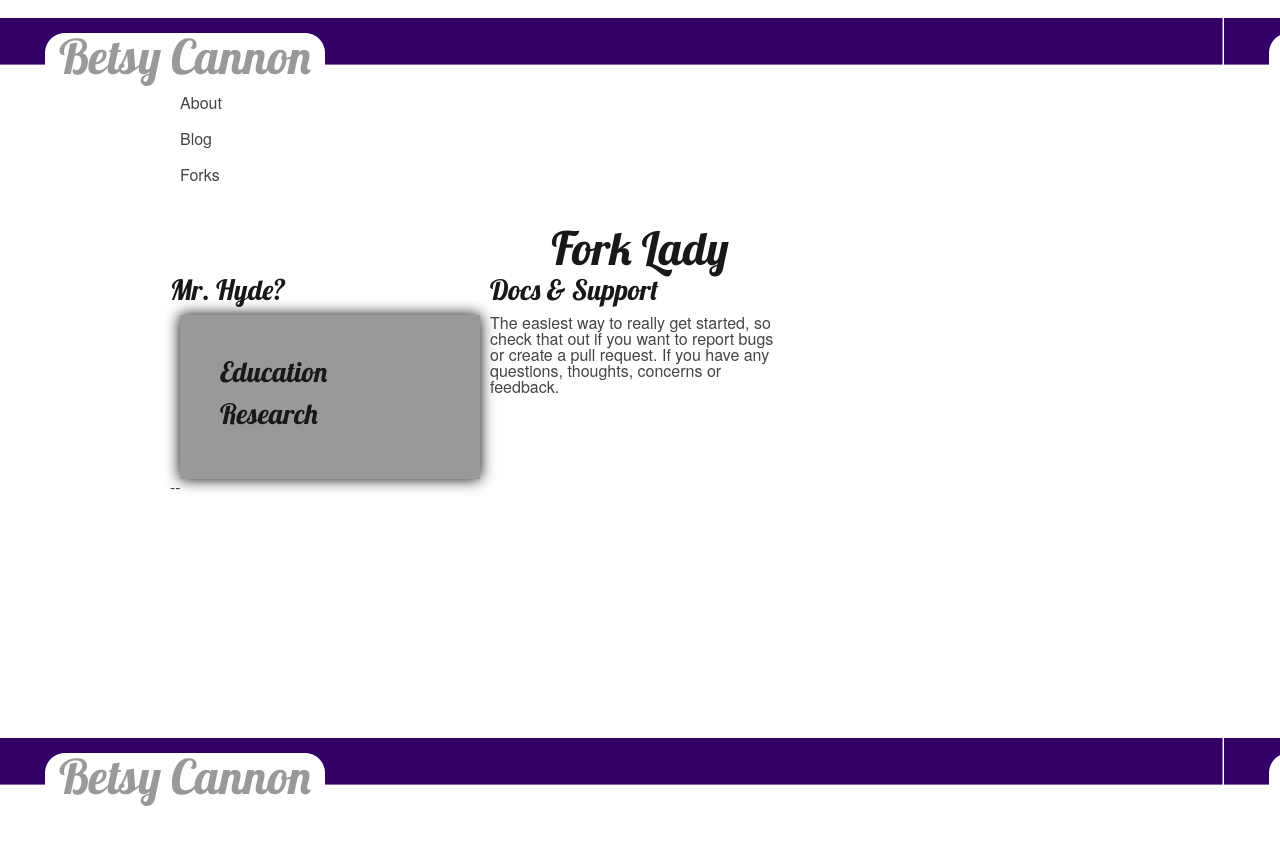
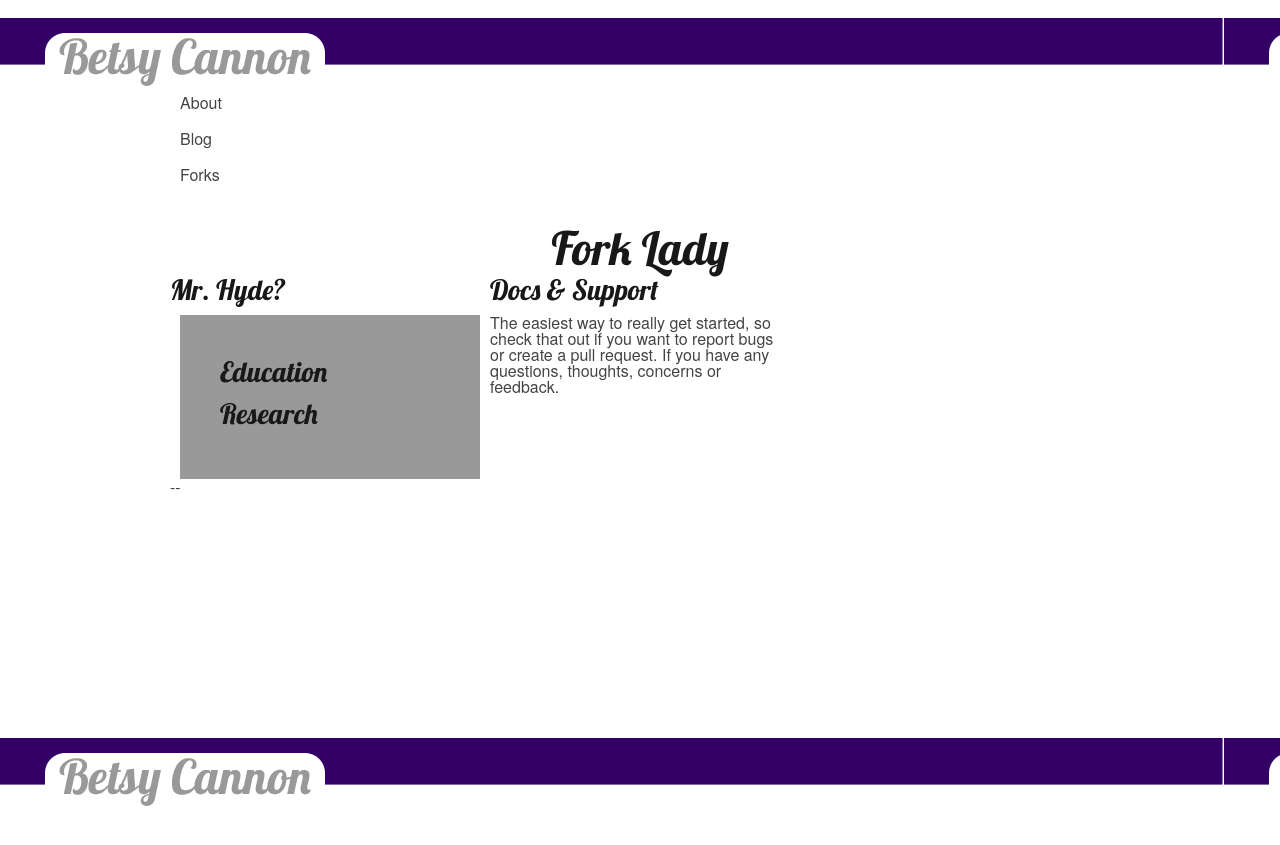
Before and after one commit to forklady42/forklady42.github.com, a Jekyll site: the page built from index.html, in a window 1280 px wide. Shown: the top 845 px of the page. Built offline with Jekyll 4.4.1, drawn with Linux system fonts in a browser that asks for light colours; some web fonts are replaced; Markdown is read by kramdown in place of the engine named in the settings.

Commit message:
strike excess code

```diff
--- a/css/base.css
+++ b/css/base.css
@@ -63,15 +63,12 @@
 
  div#resume_menu
 {
-	/* ROUNDED CORNERS
-	-moz-border-radius: 24px;
-	-webkit-border-radius: 24px;
-	border-radius: 24px;*/
-	/* DROP SHADOW */
-	-moz-box-shadow: 0px 0px 14px #000000;
-	-webkit-box-shadow: 0px 0px 14px #000000;
-	box-shadow: 0px 0px 14px #000000;
-	/* OTHER */
+	background-color: #999999;
+	padding: 40px;
+}
+
+ div#internal_links
+{
 	background-color: #999999;
 	padding: 40px;
 }
```
